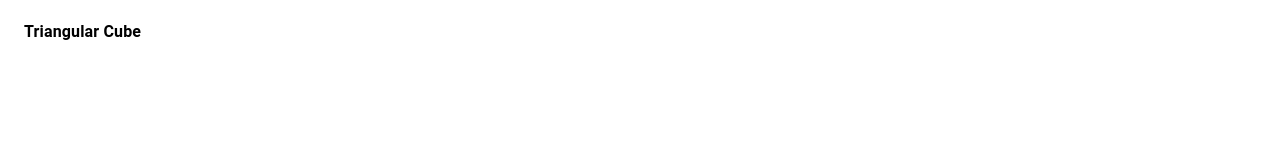
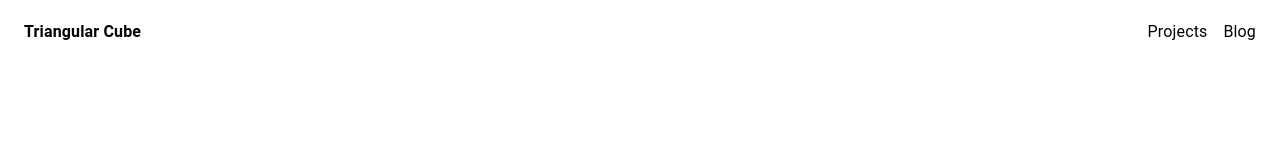
Before and after one commit to TriangularCube/TriangularCube.github.io, a Gatsby site: page / in a window 1280 px wide. Shown: the top 160 px of the page. Built offline with nearby package versions, Linux system fonts and the light colour scheme; Gatsby itself is replaced by a stand-in of ours.

Commit message:
Page scaffolding

```diff
--- a/src/components/layout.tsx
+++ b/src/components/layout.tsx
@@ -18,6 +18,17 @@ const useStyles = makeStyles({
     alignItems: 'center',
     justifyContent: 'center',
   },
+  spacer: {
+    flex: 1,
+  },
+  button: {
+    padding: '0 0.3rem',
+    margin: '0 0.2rem'
+  },
+  lastButton: {
+    paddingLeft: '0.3rem',
+    marginLeft: '0.2rem'
+  },
   footerLine: {
     display: 'flex',
     flexDirection: 'row',
@@ -36,6 +47,21 @@ export const Layout: FC = ({ children }): ReactElement => {
             <Typography variant='body1' style={{ fontWeight: 700 }}>
               <strong>Triangular Cube</strong>
             </Typography>
+          </ButtonBase>
+          <div className={classes.spacer} />
+          <ButtonBase
+            component={Link}
+            to='/projects'
+            className={classes.button}
+          >
+            <Typography variant='body1'>Projects</Typography>
+          </ButtonBase>
+          <ButtonBase
+            component={Link}
+            to='/blog'
+            className={classes.lastButton}
+          >
+            <Typography variant='body1'>Blog</Typography>
           </ButtonBase>
         </Toolbar>
       </AppBar>
--- a/src/pages/index.tsx
+++ b/src/pages/index.tsx
@@ -3,7 +3,7 @@ import { Helmet } from 'react-helmet'
 
 import { Hidden, Typography } from '@material-ui/core'
 
-const IndexPage = () => {
+function IndexPage() {
   return (
     <>
       <Helmet>
```
Also changed, not shown: src/pages/blog.tsx (added, +7 -0 lines), src/pages/projects.tsx (added, +8 -0 lines).
